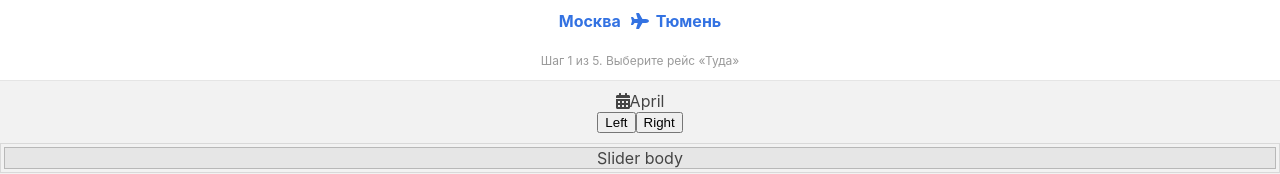
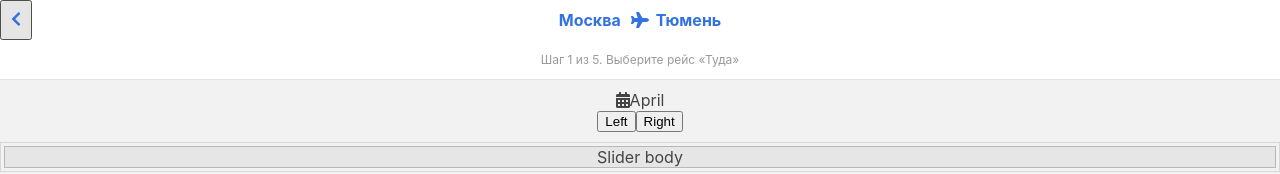
Before and after one commit to VadimCpp/flights, a React (Create React App) app: page / in a window 1280 px wide. Shown: the top 174 px of the page. Built offline with nearby package versions, Linux system fonts and the light colour scheme.

Commit message:
Add back button to header

```diff
--- a/src/AppHeader.css
+++ b/src/AppHeader.css
@@ -12,6 +12,8 @@
 .App-header_title {
 	color: rgb(51, 114, 226);
 	font-size: 16px;
+	padding: 10px;
+	margin: 0;
 }
 
 .App-header_title__departure {
@@ -26,3 +28,13 @@
 	font-size: 12px;
 	color: rgba(0, 0, 0, .4);
 }
+
+.App-header_back {
+	position: absolute;
+	top: 0;
+	left: 0;
+	padding: 9px;
+	margin: 0;
+	font-size: 16px;
+	color: rgb(51, 114, 226);
+}
--- a/src/AppHeader.js
+++ b/src/AppHeader.js
@@ -1,18 +1,29 @@
 import React, { Component } from 'react';
 import { FontAwesomeIcon } from '@fortawesome/react-fontawesome'
 import { faPlane } from '@fortawesome/free-solid-svg-icons'
+import { faChevronLeft } from '@fortawesome/free-solid-svg-icons'
 import './AppHeader.css';
 
 class AppHeader extends Component {
+  moveBack() {
+    alert('Not implemented');
+  }
+
   render() {
     return (
       <header className="App-header">
         <h1 className="App-header_title">
-        	<span className="App-header_title__departure">Москва</span>
-        	<FontAwesomeIcon icon={faPlane} />
-        	<span className="App-header_title__arrival">Тюмень</span>
+          <span className="App-header_title__departure">Москва</span>
+          <FontAwesomeIcon icon={faPlane} />
+          <span className="App-header_title__arrival">Тюмень</span>
     	</h1>
         <p className="App-header_subtitle"> Шаг 1 из 5. Выберите рейс «Туда» </p>
+        <button
+          onClick={() => { this.moveBack()}}
+          className="App-header_back"
+        >
+          <FontAwesomeIcon icon={faChevronLeft} />
+    	</button>
       </header>
     )
   }
```
